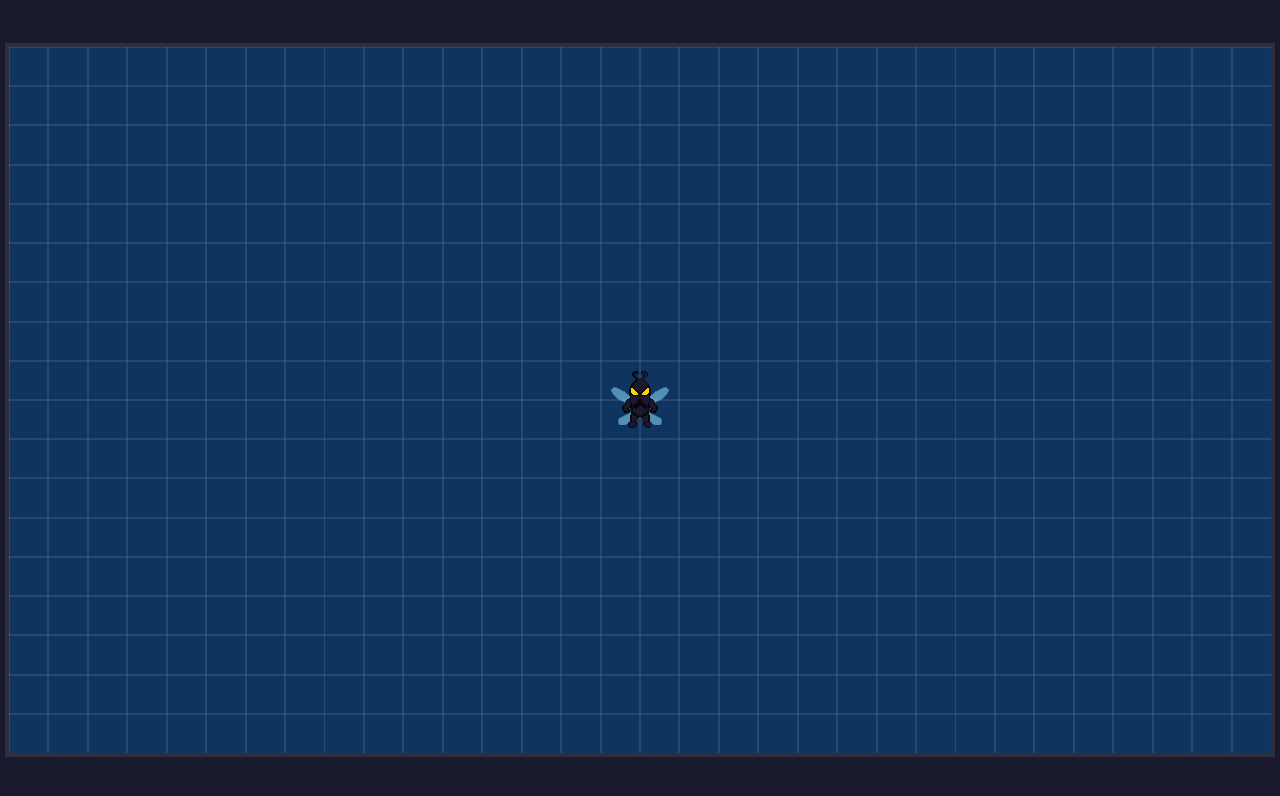
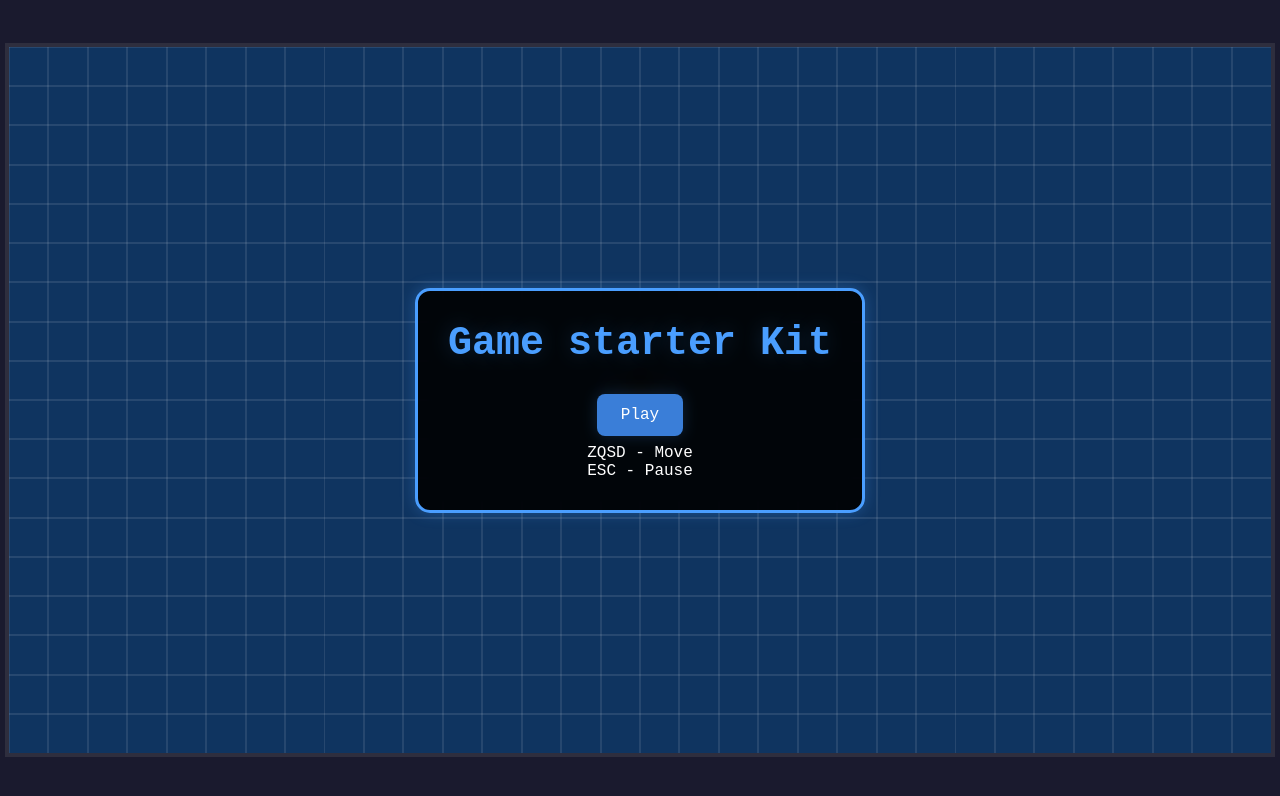
Before and after one commit to Brictarus/typescript-gamedev-course, a website built with Vite: page index.html in a window 1280 px wide. Built offline with nearby package versions, Linux system fonts and the light colour scheme.

Commit message:
feat: main menu interface design

```diff
--- a/index.html
+++ b/index.html
@@ -9,6 +9,14 @@
   <body>
     <div id="gameContainer">
       <canvas id="gameCanvas"></canvas>
+      <div id="mainMenu" class="ui-panel active">
+        <h1>Game starter Kit</h1>
+        <button id="playBtn">Play</button>
+        <div>
+          <div>ZQSD - Move</div>
+          <div>ESC - Pause</div>
+        </div>
+      </div>
     </div>
     <script type="module" src="/src/main.ts"></script>
   </body>
--- a/src/style.css
+++ b/src/style.css
@@ -1,3 +1,7 @@
+:root {
+    --color: 74, 158, 255; /* #4a9eff */
+}
+
 * {
     margin: 0;
     padding: 0;
@@ -25,3 +29,47 @@ body {
     image-rendering: crisp-edges;
     background-color: #1a1a2e;
 }
+
+.ui-panel {
+    position: absolute;
+    background: rgba(0, 0, 0, 0.9);
+    backdrop-filter: blur(10px);
+    border: 3px solid rgb(var(--color));
+    padding: 30px;
+    border-radius: 15px;
+    text-align: center;
+    box-shadow: 0 0 15px rgba(var(--color), 0.3);
+    z-index: 1000;
+    display: none;
+}
+
+.ui-panel.active {
+    display: block;
+}
+
+.ui-panel h1 {
+    color: rgb(var(--color));
+    margin-bottom: 20px;
+    font-size: 40px;
+    text-shadow: 0 0 20px rgba(var(--color), 0.2);
+}
+
+button {
+    background: #3a7ed8;
+    color: white;
+    border: 2px solid var(--color);
+    padding: 12px 24px;
+    margin: 8px;
+    font-size: 16px;
+    cursor: pointer;
+    font-family: 'Courier New', monospace;
+    border-radius: 8px;
+    transition: all 0.3s;
+    box-shadow: 0 0 15px rgba(var(--color), 0.2);
+}
+
+button:hover {
+    background: rgb(var(--color));
+    box-shadow: 0 0 25px rgba(var(--color), 0.5);
+    transform: translateY(-2px);
+}
```
Lines whose indentation alone changed are shown as unchanged.
